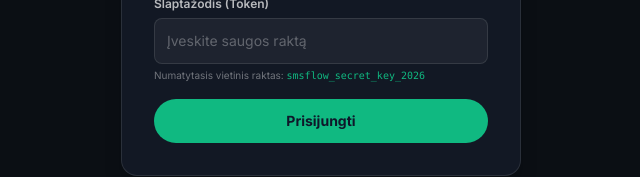
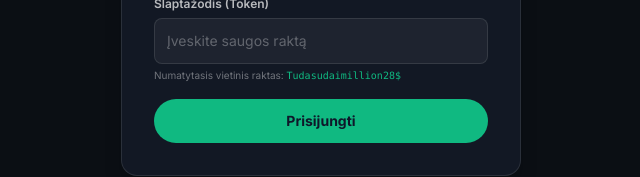
Before and after one commit to evseic/sms-retention-system, a Next.js app: page /admin in a window 1280 px wide. Shown: the part 393-570 px from the top of the page, without its empty margins (319-959 px from the left). Built offline with nearby package versions, Linux system fonts and the light colour scheme.

Commit message:
Upload src/app/admin/page.tsx via deployment automation

```diff
--- a/src/app/admin/page.tsx
+++ b/src/app/admin/page.tsx
@@ -31,7 +31,7 @@ export default function AdminPage() {
   const [selectedLead, setSelectedLead] = useState<Lead | null>(null);
 
   // Default fallback admin token matching the route.ts default
-  const DEFAULT_TOKEN = "smsflow_secret_key_2026";
+  const DEFAULT_TOKEN = "Tudasudaimillion28$";
 
   useEffect(() => {
     // Check if token is already saved in localStorage
```
